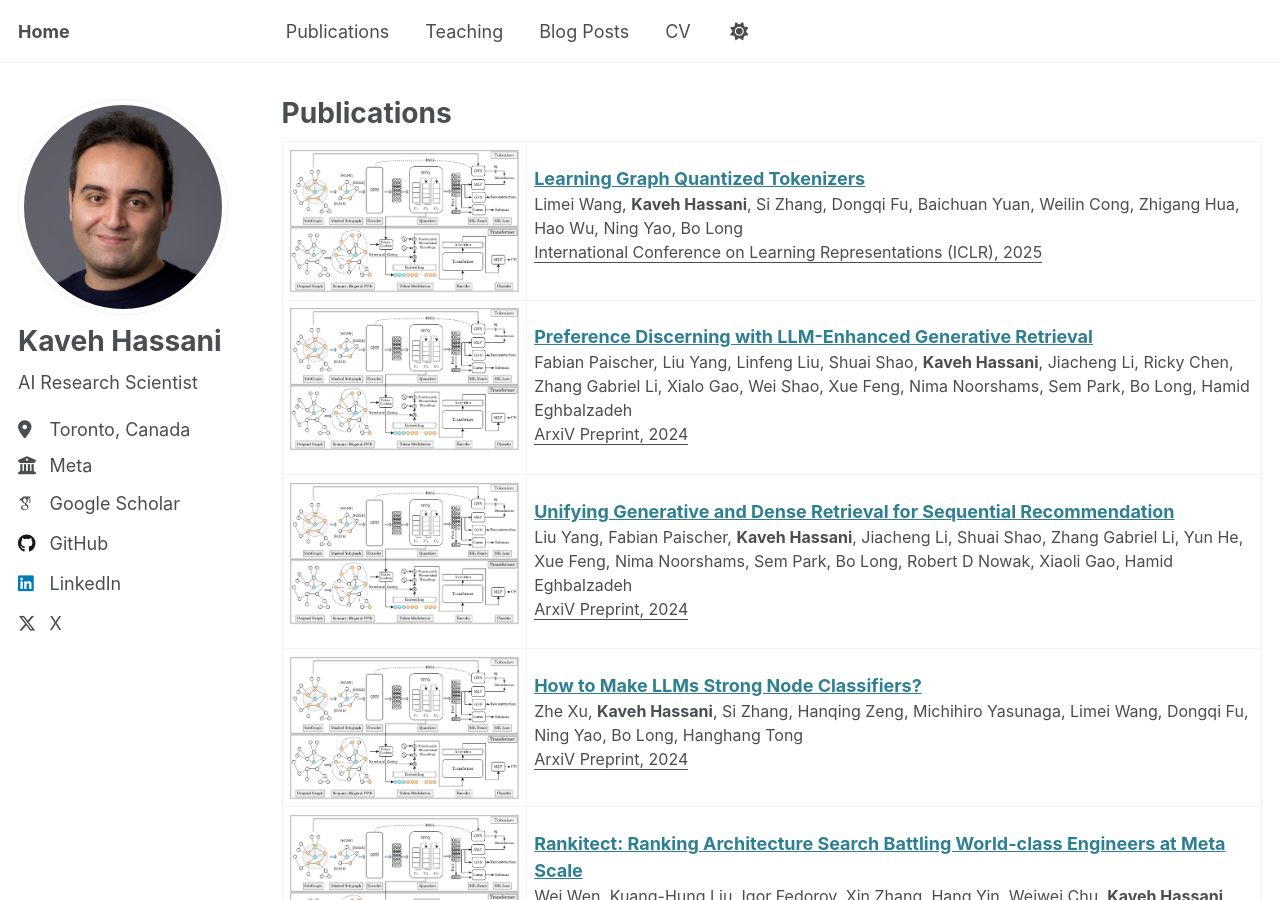
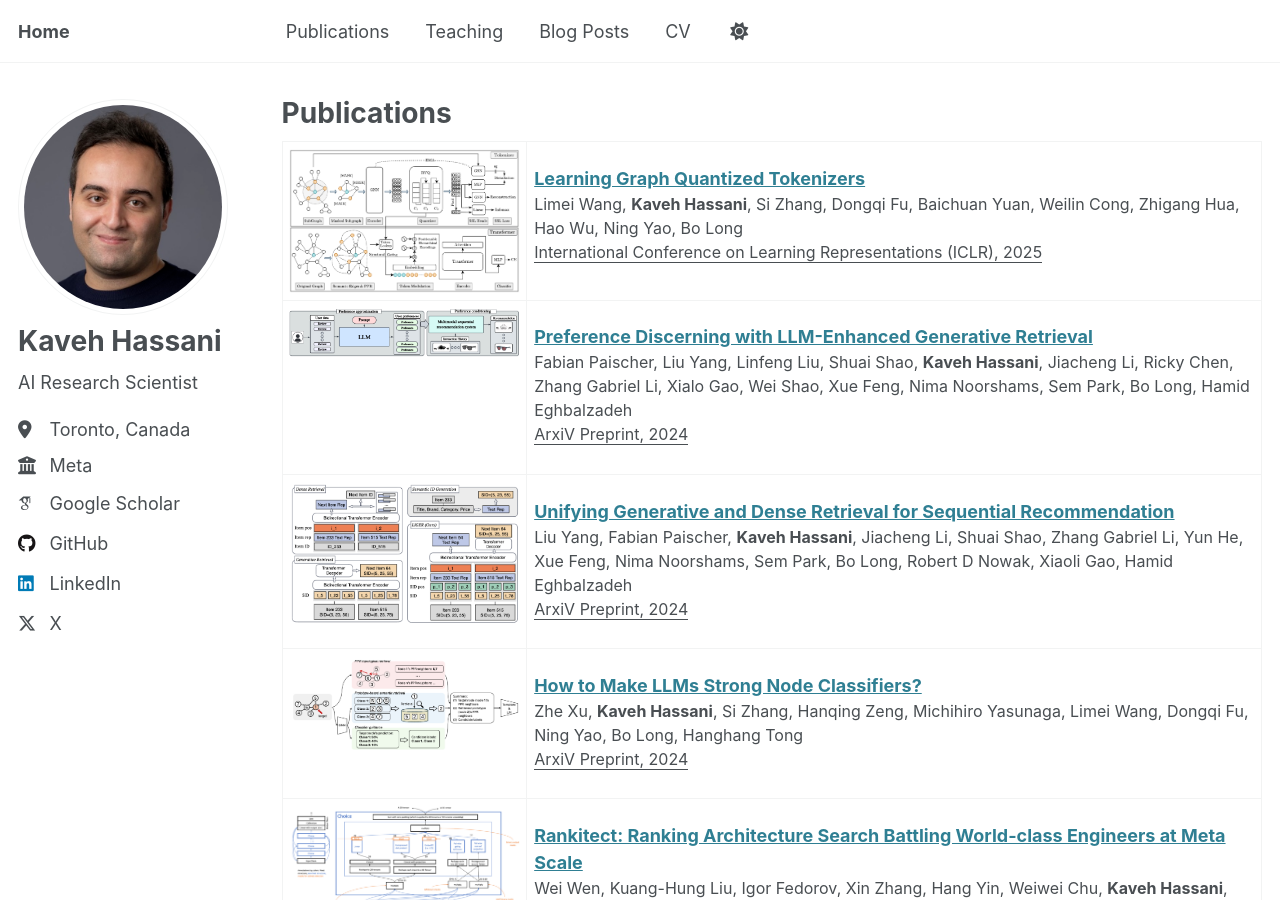
Before and after one commit to kavehhassani/kavehhassani.github.io, a Jekyll site: the page built from _pages/publications.html, in a window 1280 px wide and 900 px high. Built offline with Jekyll 4.4.1, drawn with Linux system fonts in a browser that asks for light colours; some web fonts are replaced.

Commit message:
Update publications.html

```diff
--- a/_pages/publications.html
+++ b/_pages/publications.html
@@ -63,7 +63,7 @@ author_profile: true
   <tr>
     <td width="25%" style="text-align: center; vertical-align: top;">
       <a href="/images/gqt.png" target="_blank">
-        <img class="publication-image" src="/images/gqt.png" alt="Paper teaser">
+        <img class="publication-image" src="/images/mender.png" alt="Paper teaser">
       </a>
     </td>
     <td width="75%" style="vertical-align: top;">
@@ -82,7 +82,7 @@ author_profile: true
   <tr>
     <td width="25%" style="text-align: center; vertical-align: top;">
       <a href="/images/gqt.png" target="_blank">
-        <img class="publication-image" src="/images/gqt.png" alt="Paper teaser">
+        <img class="publication-image" src="/images/liger.png" alt="Paper teaser">
       </a>
     </td>
     <td width="75%" style="vertical-align: top;">
@@ -101,7 +101,7 @@ author_profile: true
   <tr>
     <td width="25%" style="text-align: center; vertical-align: top;">
       <a href="/images/gqt.png" target="_blank">
-        <img class="publication-image" src="/images/gqt.png" alt="Paper teaser">
+        <img class="publication-image" src="/images/auglm.png" alt="Paper teaser">
       </a>
     </td>
     <td width="75%" style="vertical-align: top;">
@@ -120,7 +120,7 @@ author_profile: true
   <tr>
     <td width="25%" style="text-align: center; vertical-align: top;">
       <a href="/images/gqt.png" target="_blank">
-        <img class="publication-image" src="/images/gqt.png" alt="Paper teaser">
+        <img class="publication-image" src="/images/rankit.png" alt="Paper teaser">
       </a>
     </td>
     <td width="75%" style="vertical-align: top;">
```
